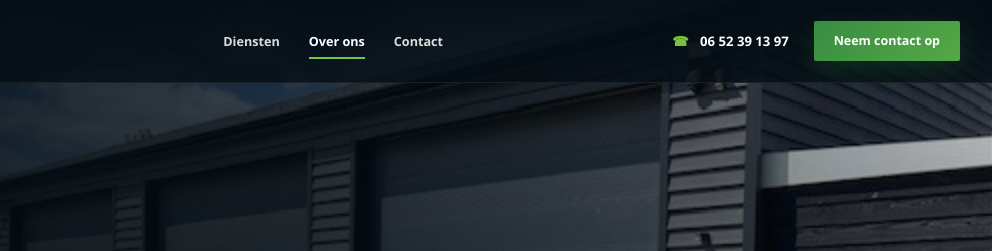
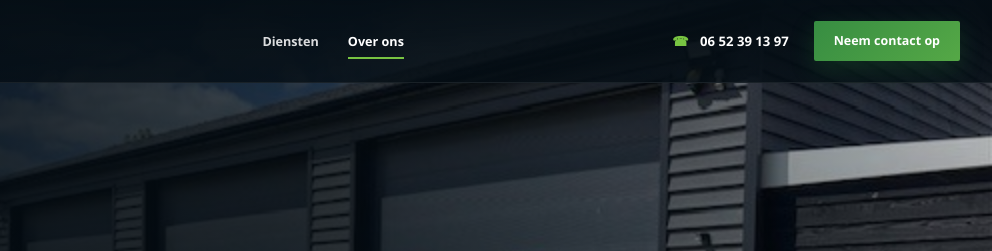
Before and after one commit to jerphaas/g-van-de-kolk-proefsite, a plain HTML site: page over-ons.html in a window 1280 px wide. Shown: the top 251 px of the page, 288-1280 px from the left. Drawn offline with Linux system fonts and the light colour scheme.

Commit message:
Vereenvoudig contactnavigatie en voeg Facebook toe

```diff
--- a/over-ons.html
+++ b/over-ons.html
@@ -20,7 +20,7 @@
 </head>
 <body class="dark-site subpage-site">
   <a class="skip-link" href="#inhoud">Direct naar de inhoud</a>
-  <header class="site-header is-scrolled" data-header><div class="shell header-inner"><a class="brand" href="index.html" aria-label="G. van de Kolk B.V. - naar de homepage"><img src="assets/logo-gvd-kolk.png" width="700" height="144" alt="G. van de Kolk B.V." /></a><button class="menu-button" type="button" aria-expanded="false" aria-controls="main-nav" data-menu-button><span></span><span></span><span></span><span class="sr-only">Menu</span></button><nav class="main-nav" id="main-nav" aria-label="Hoofdnavigatie" data-menu><a href="diensten.html">Diensten</a><a href="#over-ons" aria-current="page">Over ons</a><a href="#contact">Contact</a></nav><a class="header-phone" href="tel:+31652391397"><span aria-hidden="true">☎</span> 06 52 39 13 97</a><a class="header-cta" href="#contact">Neem contact op</a></div></header>
+  <header class="site-header is-scrolled" data-header><div class="shell header-inner"><a class="brand" href="index.html" aria-label="G. van de Kolk B.V. - naar de homepage"><img src="assets/logo-gvd-kolk.png" width="700" height="144" alt="G. van de Kolk B.V." /></a><button class="menu-button" type="button" aria-expanded="false" aria-controls="main-nav" data-menu-button><span></span><span></span><span></span><span class="sr-only">Menu</span></button><nav class="main-nav" id="main-nav" aria-label="Hoofdnavigatie" data-menu><a href="diensten.html">Diensten</a><a href="#over-ons" aria-current="page">Over ons</a></nav><a class="header-phone" href="tel:+31652391397"><span aria-hidden="true">☎</span> 06 52 39 13 97</a><a class="header-cta" href="#contact">Neem contact op</a></div></header>
 
   <main id="inhoud">
     <section class="subpage-hero subpage-hero-about" id="over-ons" aria-labelledby="page-title"><div class="subpage-hero-overlay"></div><div class="shell subpage-hero-inner reveal"><nav class="breadcrumb" aria-label="Kruimelpad"><a href="index.html">Home</a><span>/</span>Over ons</nav><p class="section-label">Mechanisatiebedrijf in Kesteren</p><h1 id="page-title">Nuchter, technisch en dichtbij.</h1><p>Persoonlijk contact en een oplossing die aansluit op de dagelijkse praktijk.</p></div></section>
@@ -35,7 +35,7 @@
 
     <section class="content-section content-light" aria-labelledby="promise-title"><div class="shell split-intro"><div class="reveal"><p class="section-label">Wat u kunt verwachten</p><h2 id="promise-title">Duidelijk contact, een passende aanpak.</h2></div><div class="split-intro-copy reveal reveal-delay"><p>Bij een eerste contact bespreken we om welke machine en toepassing het gaat. Daarna maken we duidelijk welke informatie nodig is en wat een logische vervolgstap is.</p><div class="about-checks"><span>Persoonlijk aanspreekpunt</span><span>Breed technisch netwerk</span><span>Praktisch en oplossingsgericht</span></div><div class="membership-strip membership-strip-light"><span>Lid van</span><strong>FEDECOM</strong><strong>KONINKLIJKE METAALUNIE</strong></div><a class="button button-primary" href="diensten.html">Bekijk onze diensten →</a></div></div></section>
 
-    <section class="contact-v2" id="contact" aria-labelledby="contact-title"><div class="shell contact-v2-grid"><div class="contact-v2-title reveal"><p class="section-label">Kennismaken</p><h2 id="contact-title">Bel, mail of kom langs in Kesteren.</h2><p>Met een korte omschrijving, merk en type van de machine kunnen we u meestal sneller helpen.</p></div><div class="contact-v2-details reveal reveal-delay"><div><span>Bezoekadres</span><strong>Spoorstraat 65<br />4041 CL Kesteren</strong></div><div><span>Telefoon</span><strong><a href="tel:+31652391397">06 52 39 13 97</a></strong></div><div><span>E-mail</span><strong><a href="mailto:info@gvandekolk.nl">info@gvandekolk.nl</a></strong></div></div><div class="contact-v2-actions reveal"><a class="button button-primary" href="tel:+31652391397">Bel direct →</a><a class="button button-ghost" href="https://www.google.com/maps/search/?api=1&amp;query=Spoorstraat+65+Kesteren" target="_blank" rel="noreferrer">Route plannen ↗</a></div></div></section>
+    <section class="contact-v2" id="contact" aria-labelledby="contact-title"><div class="shell contact-v2-grid"><div class="contact-v2-title reveal"><p class="section-label">Kennismaken</p><h2 id="contact-title">Bel, mail of kom langs in Kesteren.</h2><p>Met een korte omschrijving, merk en type van de machine kunnen we u meestal sneller helpen.</p></div><div class="contact-v2-details reveal reveal-delay"><div><span>Bezoekadres</span><strong>Spoorstraat 65<br />4041 CL Kesteren</strong></div><div><span>Telefoon</span><strong><a href="tel:+31652391397">06 52 39 13 97</a></strong></div><div><span>E-mail</span><strong><a href="mailto:info@gvandekolk.nl">info@gvandekolk.nl</a></strong></div></div><div class="contact-v2-actions reveal"><a class="button button-primary" href="tel:+31652391397">Bel direct →</a><a class="button button-ghost" href="https://www.google.com/maps/search/?api=1&amp;query=Spoorstraat+65+Kesteren" target="_blank" rel="noreferrer">Route plannen ↗</a><a class="button button-ghost" href="https://www.facebook.com/G-van-de-Kolk-BV-1563999160502861" target="_blank" rel="noopener noreferrer">Bekijk Facebook ↗</a></div></div></section>
   </main>
 
   <footer class="site-footer"><div class="shell footer-main"><a class="brand footer-brand" href="index.html"><img src="assets/logo-gvd-kolk.png" width="700" height="144" loading="lazy" decoding="async" alt="G. van de Kolk B.V." /></a><p>Holmac-dealer en mechanisatiebedrijf. Lid van Fedecom en Koninklijke Metaalunie.</p><nav aria-label="Voettekst navigatie"><a href="diensten.html">Diensten</a><a href="#over-ons">Over ons</a><a href="#contact">Contact</a></nav></div><div class="shell footer-bottom"><span>© <span data-year></span> G. van de Kolk B.V.</span><span>Ontwerp en realisatie door Jerphaas Rustenhoven</span></div></footer>
```
Also changed, not shown: diensten.html (+2 -2 lines), index.html (+1 -1 lines).
